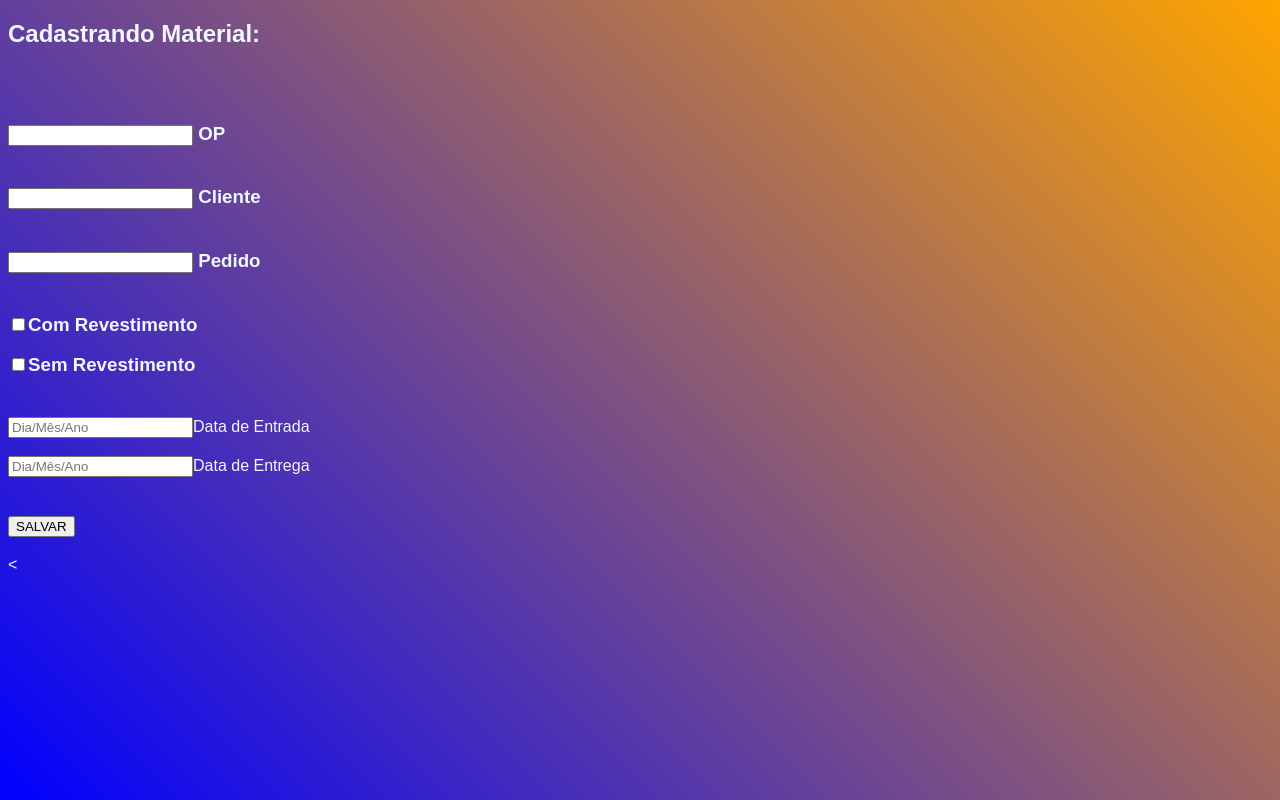
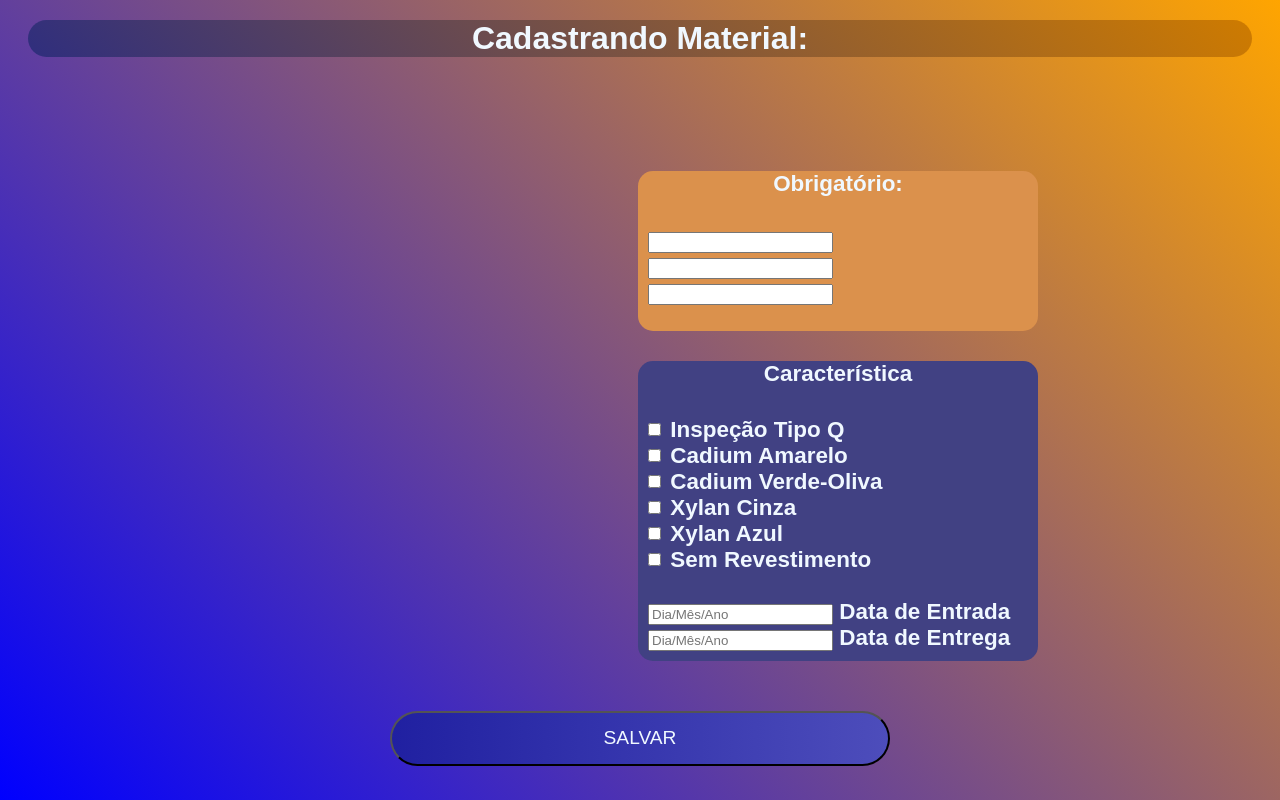
Before and after one commit to Serg1o-Rafael/Qualidade, a PHP site: page /edit_material.php in a window 1280 px wide. Run offline with PHP 8.4, Linux system fonts and the light colour scheme; data that the repository does not hold is empty.

Commit message:
versão 1.1

```diff
--- a/inspF/edit_material.php
+++ b/inspF/edit_material.php
@@ -3,44 +3,55 @@
 <head>
     <meta charset="UTF-8">
     <meta name="viewport" content="width=device-width, initial-scale=1.0">
-    <link rel="stylesheet" type="text/css" href="/qualidade/css/body.css">
+    <link rel="stylesheet" type="text/css" href="/qualidade/inspF/css/body.css">
+    <link rel="stylesheet" type="text/css" href="/qualidade/inspF/css/btn_salvar.css">
+    <link rel="stylesheet" type="text/css" href="/qualidade/inspF/css/cad_material.css">
+
 
     <title>Document</title>
 </head>
 <body>
-    <style>
 
-        .titulo-cadastrandoMaterial{color:aliceblue;}
-        </style>
-    <div class="titulo-cadastrandoMaterial">
-    <h2>Cadastrando Material:</h2><br><br>
-    </div>
-    <?php include("config/edit_material_inspf/dados_material.php");?>
+<?php include("config/edit_material_inspf/dados_material.php");?>
 
-    <form action="config/edit_material_inspf/salvar_material.php" method="POST">
-
-<style>
-    .fonte{color:aliceblue; text-align: justify; }
-
-    </style>
-
-<div class="fonte">
-   <h3><input type="text" name="op" maxlength="15" require value="<?php echo $op; ?>">  OP <br><br></h3>
-   <h3><input type="text" name="cliente" required value="<?php echo $cliente; ?>"> Cliente <br>    <br></h3>
-   <h3><input type="number" name="pedido" required value="<?php echo $pedido; ?>"> Pedido <br>    <br></h3>
-   <h3><input type="checkbox" id="iopcao2" name="tratamento2" value="0"<?php echo $revestimento == "1" ? "checked" : "";?>>Com Revestimento <br> </h3>
-   <h3><input type="checkbox" id="iopcao3" name="sem_revestimento" value="Sem Revestimento">Sem Revestimento<br><br></h3>
-   <input type="text" id="data" name="data_entrada" maxlength="10" onkeyup="mascaraData(this)" placeholder="Dia/Mês/Ano" value="<?php echo $data_entrada; ?>">Data de Entrada<br><br>
-   <input type="text" id="data" name="data_entrega" maxlength="10" onkeyup="mascaraData(this)" placeholder="Dia/Mês/Ano" value="<?php echo $data_entrega; ?>">Data de Entrega<br><br>
+<form action="config/edit_material_inspf/salvar_material.php" method="POST">
 
 
-   <input type="hidden" name="id" value="<?php echo $id;?>">
-   <script> function mascaraData(input) { var valor = input.value; if (valor.length == 2 || valor.length == 5) { input.value += '/'; } } </script>
+    <h1>Cadastrando Material:</h1><br>
+
+    <?php include("config/cad_material_inspf/cadastrar.php");?>
+    <form action="" method="POST">
+
+
+    <h3>
+    <div class="tudo">
+        <div class="campos">
+    <h4>Obrigatório:</h4>
+    <input type="text"   name="op" value="<?php echo $op; ?>" maxlength="15" require><br>
+    <input type="text"   name="cliente" value="<?php echo $cliente; ?> " required>        <br>
+    <input type="number" name="pedido" value="<?php echo $pedido; ?> " required>  <br> <br>
+        </div>
+
+        <div class="campos2">
+        <h4>Característica</h4>
+   <input    type="checkbox" id="iopcao1" name="revestimento" value="Inspeção tipo Q" <?php echo $revestimeto == "Inspeção tipo Q "; ?> > Inspeção Tipo Q    <br>
+   <input    type="checkbox" id="iopcao2" name="revestimento" value="Cadium Amarelo"> Cadium Amarelo     <br>
+   <input    type="checkbox" id="iopcao3" name="revestimento" value="Cadium Verde-Oliva"> Cadium Verde-Oliva <br>
+   <input    type="checkbox" id="iopcao3" name="revestimento" value="Xylan Cinza"> Xylan Cinza  <br>
+   <input    type="checkbox" id="iopcao3" name="revestimento" value="Xylan Azul"> Xylan Azul         <br>
+   <input    type="checkbox" id="iopcao3" name="revestimento" value="Sem Revestimento"> Sem Revestimento <br> <br>
+   <input    type="text"     id="data"    name="data_entrada" maxlength="10" onkeyup="mascaraData(this)" placeholder="Dia/Mês/Ano"> Data de Entrada   <br>
+   <input    type="text"     id="data"    name="data_entrega" maxlength="10" onkeyup="mascaraData(this)" placeholder="Dia/Mês/Ano"> Data de Entrega  <br>
+        </div>
+    </div>
+    </h3>
 
 
 
-   <h3><button type="update" name="update">SALVAR </button></h3>
-</div>
-    <
+     <button type="submit" name="salvar">SALVAR </button>
+
+
+
+<script> function mascaraData(input) { var valor = input.value; if (valor.length == 2 || valor.length == 5) { input.value += '/'; } } </script>
 </form>
 </html>
```
